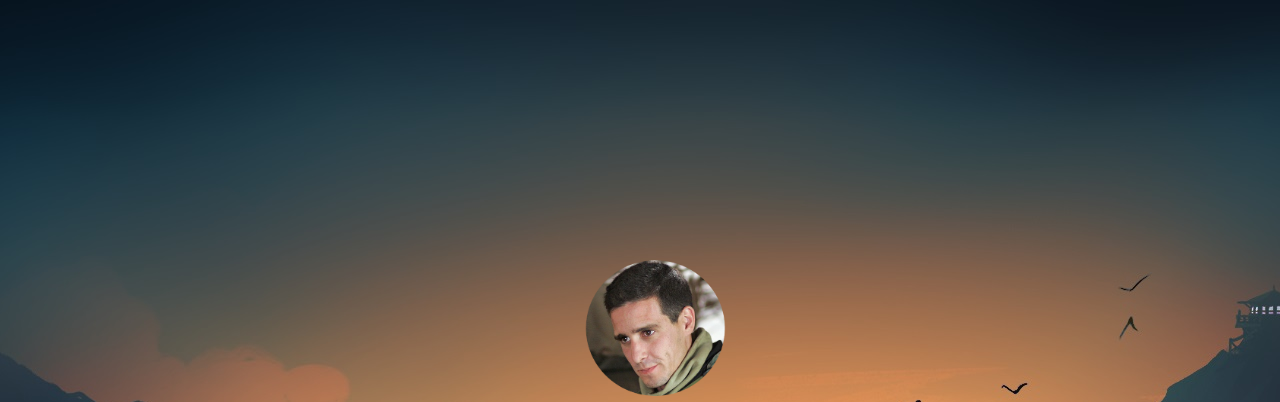
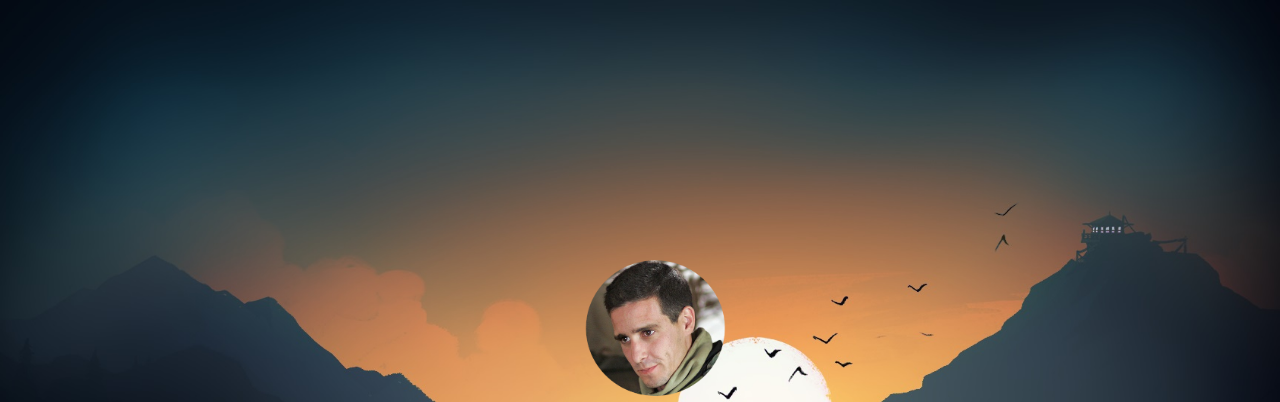
Before and after one commit to RealDiamond/realdiamond.github.io, a plain HTML site: page index.html in a window 1280 px wide. Shown: the top 402 px of the page. Drawn offline with nearby package versions, Linux system fonts and the light colour scheme.

Commit message:
Update style.css

```diff
--- a/css/style.css
+++ b/css/style.css
@@ -1,10 +1,14 @@
 @import url(https://fonts.googleapis.com/css?family=Open+Sans:600);
 
 body {
-  background: #fff url(../img/fon-logo_1.jpg) no-repeat center top;
+  background: #fff url(../img/fon-logo_1.jpg) no-repeat center center fixed;
   font-family: 'Open Sans', sans-serif;
   font-weight: 600;
   font-size: 40px;
+  -webkit-background-size: cover;
+  -moz-background-size: cover;
+  -o-background-size: cover;
+  background-size: cover;
 }
 
 .img{
```
